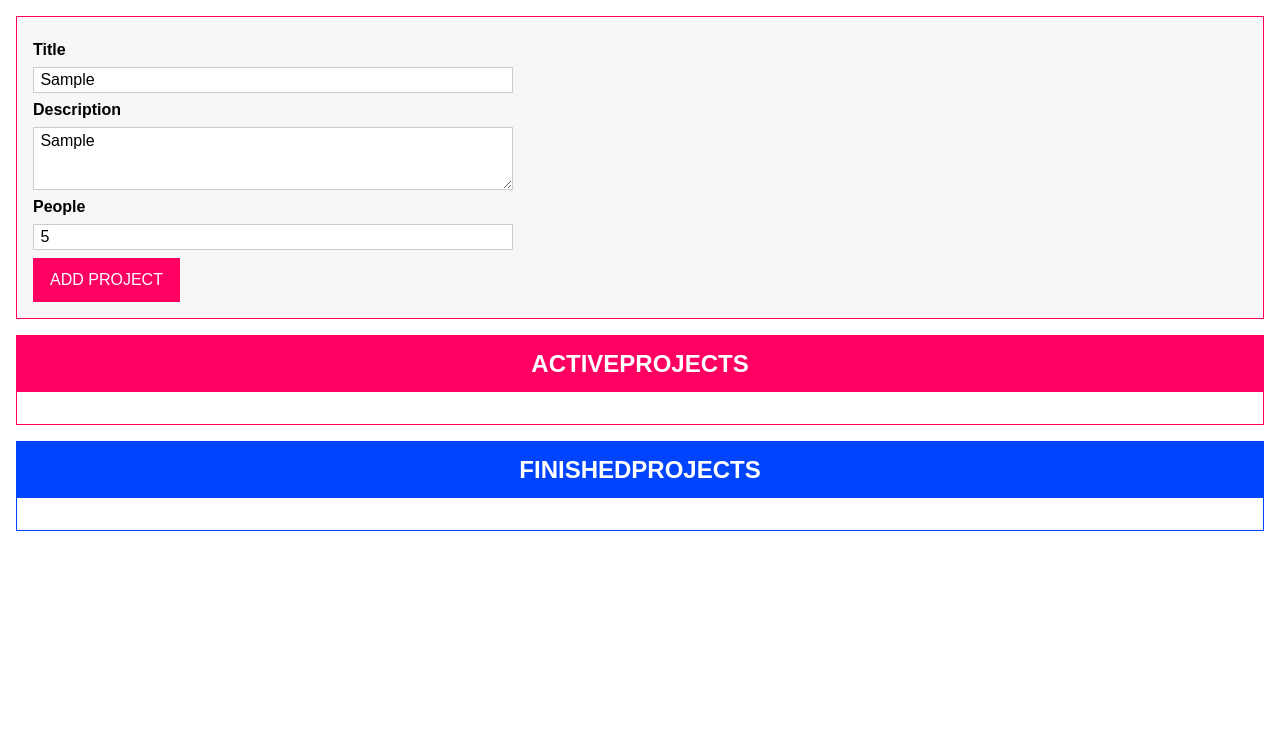
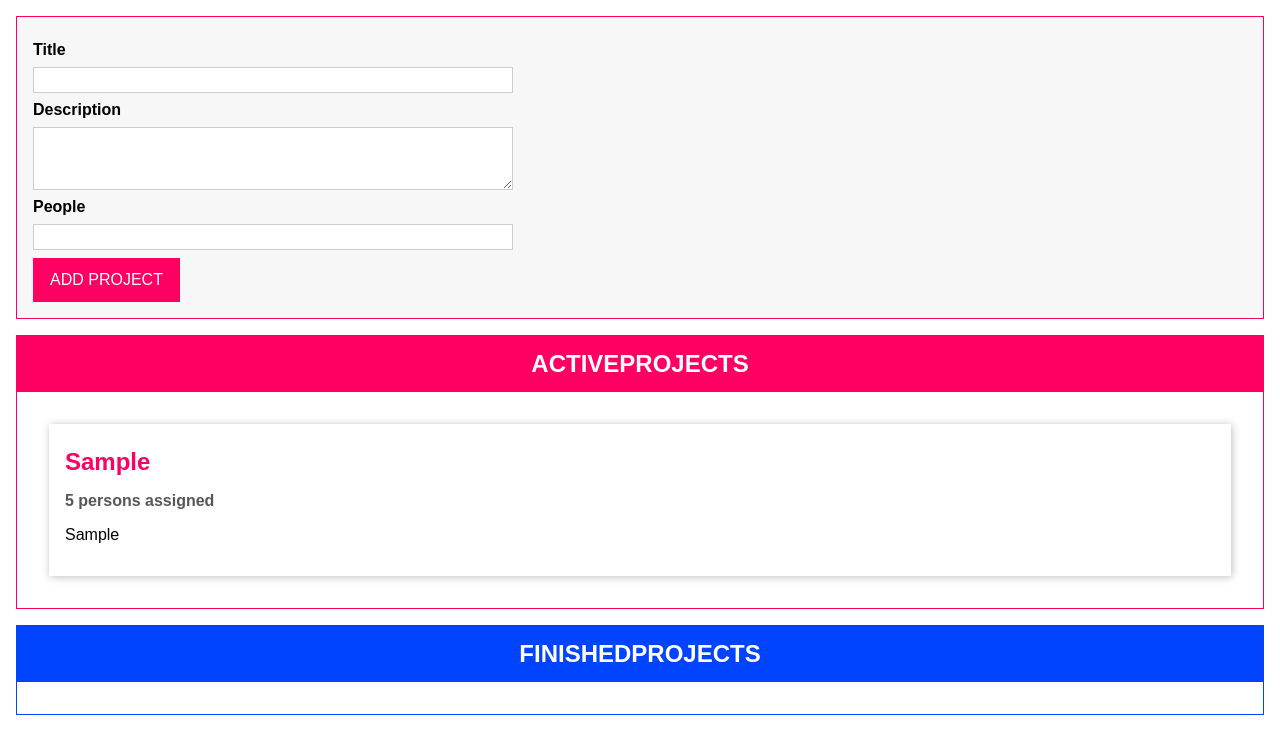
Before and after one commit to justine92415/Understanding-TypeScript, a website with bundled scripts: page index.html in a window 1280 px wide. Both pictures are taken after typing "Sample", "Sample", "5" into the empty fields and a click on the button "ADD PROJECT". Built offline with nearby package versions, Linux system fonts and the light colour scheme.

Commit message:
finished section 9

```diff
--- a/app.css
+++ b/app.css
@@ -91,6 +91,7 @@ button:active {
     box-shadow: 1px 1px 8px rgba(0, 0, 0, 0.26);
     padding: 1rem;
     margin: 1rem;
+    background: white;
 }
 
 .projects li h2 {
--- a/index.html
+++ b/index.html
@@ -1,5 +1,6 @@
 <!DOCTYPE html>
 <html lang="en">
+
 <head>
   <meta charset="UTF-8" />
   <meta name="viewport" content="width=device-width, initial-scale=1.0" />
@@ -8,6 +9,7 @@
   <link rel="stylesheet" href="app.css" />
   <script src="dist/app.js" defer></script>
 </head>
+
 <body>
   <template id="project-input">
     <form>
@@ -27,7 +29,11 @@
     </form>
   </template>
   <template id="single-project">
-      <li></li>
+    <li draggable="true">
+      <h2></h2>
+      <h3></h3>
+      <p></p>
+    </li>
   </template>
   <template id="project-list">
     <section class="projects">
@@ -39,4 +45,5 @@
   </template>
   <div id="app"></div>
 </body>
+
 </html>
--- a/src/app.ts
+++ b/src/app.ts
@@ -1,3 +1,15 @@
+// Drag & Drop Interfaces
+interface Draggable {
+    dragStartHandler(event: DragEvent): void;
+    dragEndHandler(event: DragEvent): void;
+}
+
+interface DragTarget {
+    dragOverHandler(event: DragEvent): void;
+    dropHandler(event: DragEvent): void;
+    dragLeaveHandler(event: DragEvent): void;
+}
+
 // Project Type
 enum ProjectStatus {
     Active,
@@ -14,13 +26,22 @@ class Project {
 }
 
 // Project State Management
-type Listener = (item: Project[]) => void;
-class ProjectState {
-    private listeners: Listener[] = [];
+type Listener<T> = (item: T[]) => void;
+
+class State<T> {
+    protected listeners: Listener<T>[] = [];
+
+    addListener(listenerFn: Listener<T>) {
+        this.listeners.push(listenerFn);
+    }
+}
+class ProjectState extends State<Project> {
     private projects: Project[] = [];
     private static instance: ProjectState;
 
-    private constructor() {}
+    private constructor() {
+        super();
+    }
 
     static getInstance() {
         if (this.instance) {
@@ -28,10 +49,6 @@ class ProjectState {
         }
         this.instance = new ProjectState();
         return this.instance;
-    }
-
-    addListener(listenerFn: Listener) {
-        this.listeners.push(listenerFn);
     }
 
     addProject(title: string, description: string, numOfPeople: number) {
@@ -43,6 +60,18 @@ class ProjectState {
             ProjectStatus.Active
         );
         this.projects.push(newProject);
+        this.updateListeners();
+    }
+
+    moveProject(projectId: string, newStatus: ProjectStatus) {
+        const project = this.projects.find((prj) => prj.id === projectId);
+        if (project && project.status !== newStatus) {
+            project.status = newStatus;
+            this.updateListeners();
+        }
+    }
+
+    private updateListeners() {
         for (const listenerFn of this.listeners) {
             listenerFn(this.projects.slice());
         }
@@ -75,7 +104,7 @@ function validate(validatableInput: Validatable) {
     ) {
         isValid =
             isValid &&
-            validatableInput.value.length > validatableInput.minLength;
+            validatableInput.value.length >= validatableInput.minLength;
     }
     if (
         validatableInput.maxLength != null &&
@@ -83,21 +112,21 @@ function validate(validatableInput: Validatable) {
     ) {
         isValid =
             isValid &&
-            validatableInput.value.length < validatableInput.maxLength;
+            validatableInput.value.length <= validatableInput.maxLength;
     }
 
     if (
         validatableInput.min != null &&
         typeof validatableInput.value === 'number'
     ) {
-        isValid = isValid && validatableInput.value > validatableInput.min;
+        isValid = isValid && validatableInput.value >= validatableInput.min;
     }
 
     if (
         validatableInput.max != null &&
         typeof validatableInput.value === 'number'
     ) {
-        isValid = isValid && validatableInput.value < validatableInput.max;
+        isValid = isValid && validatableInput.value <= validatableInput.max;
     }
     return isValid;
 }
@@ -114,29 +143,138 @@ function autobind(_: any, _2: string, descriptor: PropertyDescriptor) {
     return adjDescriptor;
 }
 
+// Component Base Class
+abstract class Component<T extends HTMLElement, U extends HTMLElement> {
+    templateElement: HTMLTemplateElement;
+    hostElement: T;
+    element: U;
 
-
-
-// ProjecyList Class
-class ProjectList {
-    templateElement: HTMLTemplateElement;
-    hostElement: HTMLDivElement;
-    element: HTMLElement;
-    assignedProjects: Project[];
-
-    constructor(private type: 'active' | 'finished') {
+    constructor(
+        templateId: string,
+        hostElement: string,
+        insertAtStart: boolean,
+        newElementId?: string
+    ) {
         this.templateElement = document.getElementById(
-            'project-list'
+            templateId
         )! as HTMLTemplateElement;
-        this.hostElement = document.getElementById('app')! as HTMLDivElement;
-        this.assignedProjects = [];
+        this.hostElement = document.getElementById(hostElement)! as T;
 
         const importNode = document.importNode(
             this.templateElement.content,
             true
         );
-        this.element = importNode.firstElementChild as HTMLElement;
-        this.element.id = `${this.type}-projects`;
+        this.element = importNode.firstElementChild as U;
+        if (newElementId) {
+            this.element.id = newElementId;
+        }
+
+        this.attach(insertAtStart);
+    }
+
+    private attach(insertAtBeginning: boolean) {
+        this.hostElement.insertAdjacentElement(
+            insertAtBeginning ? 'afterbegin' : 'beforeend',
+            this.element
+        );
+    }
+
+    abstract configure(): void;
+    abstract renderContent(): void;
+}
+
+// ProjectItem Class
+class ProjectItem
+    extends Component<HTMLUListElement, HTMLElement>
+    implements Draggable
+{
+    private project: Project;
+
+    get persons() {
+        if (this.project.people === 1) {
+            return '1 person';
+        } else {
+            return `${this.project.people} persons`;
+        }
+    }
+
+    constructor(hostId: string, project: Project) {
+        super('single-project', hostId, false, project.id);
+        this.project = project;
+
+        this.configure();
+        this.renderContent();
+    }
+
+    @autobind
+    dragStartHandler(event: DragEvent) {
+        event.dataTransfer!.setData('text/plain', this.project.id);
+        event.dataTransfer!.effectAllowed = 'move';
+    }
+
+    dragEndHandler(_: DragEvent) {
+        console.log('DragEnd');
+    }
+
+    configure() {
+        this.element.addEventListener('dragstart', this.dragStartHandler);
+        this.element.addEventListener('dragend', this.dragEndHandler);
+    }
+    renderContent() {
+        this.element.querySelector('h2')!.textContent = this.project.title;
+        this.element.querySelector('h3')!.textContent =
+            this.persons + ' assigned';
+        this.element.querySelector('p')!.textContent = this.project.description;
+    }
+}
+
+// ProjectList Class
+class ProjectList
+    extends Component<HTMLDivElement, HTMLElement>
+    implements DragTarget
+{
+    assignedProjects: Project[];
+
+    constructor(private type: 'active' | 'finished') {
+        super('project-list', 'app', false, `${type}-projects`);
+        this.assignedProjects = [];
+
+        this.configure();
+        this.renderContent();
+    }
+
+    @autobind
+    dragOverHandler(event: DragEvent) {
+        if (
+            event.dataTransfer &&
+            event.dataTransfer.types[0] === 'text/plain'
+        ) {
+            event.preventDefault();
+            const listEl = this.element.querySelector('ul')!;
+            listEl.classList.add('droppable');
+        }
+    }
+    @autobind
+    dragLeaveHandler(_: DragEvent) {
+        const listEl = this.element.querySelector('ul')!;
+        listEl.classList.remove('droppable');
+    }
+
+    @autobind
+    dropHandler(event: DragEvent) {
+        const prjId = event.dataTransfer!.getData('text/plain');
+        projectState.moveProject(
+            prjId,
+            this.type === 'active'
+                ? ProjectStatus.Active
+                : ProjectStatus.Finished
+        );
+    }
+
+    configure() {
+        this.element.addEventListener('dragover', this.dragOverHandler);
+        this.element.addEventListener('dragleave', this.dragLeaveHandler);
+        this.element.addEventListener('drop', this.dropHandler);
 
         projectState.addListener((projects: Project[]) => {
             const relevanProjects = projects.filter((prj) => {
@@ -148,9 +286,13 @@ class ProjectList {
             this.assignedProjects = relevanProjects;
             this.renderProjects();
         });
+    }
 
-        this.attach();
-        this.renderContent();
+    renderContent() {
+        const listId = `${this.type}-projects-list`;
+        this.element.querySelector('ul')!.id = listId;
+        this.element.querySelector('h2')!.textContent =
+            this.type.toUpperCase() + 'PROJECTS';
     }
 
     private renderProjects() {
@@ -161,44 +303,18 @@ class ProjectList {
         listEl.innerHTML = '';
 
         for (const prjItem of this.assignedProjects) {
-            const listItem = document.createElement('li');
-            listItem.textContent = prjItem.title;
-            listEl.appendChild(listItem);
+            new ProjectItem(this.element.querySelector('ul')!.id, prjItem);
         }
-    }
-
-    private renderContent() {
-        const listId = `${this.type}-projects-list`;
-        this.element.querySelector('ul')!.id = listId;
-        this.element.querySelector('h2')!.textContent =
-            this.type.toUpperCase() + 'PROJECTS';
-    }
-
-    private attach() {
-        this.hostElement.insertAdjacentElement('beforeend', this.element);
     }
 }
 
-class ProjectInput {
-    templateElement: HTMLTemplateElement;
-    hostElement: HTMLDivElement;
-    element: HTMLFormElement;
+class ProjectInput extends Component<HTMLDivElement, HTMLFormElement> {
     titleInputElement: HTMLInputElement;
     descriptionInputElement: HTMLInputElement;
     peopleInputElement: HTMLInputElement;
 
     constructor() {
-        this.templateElement = document.getElementById(
-            'project-input'
-        )! as HTMLTemplateElement;
-        this.hostElement = document.getElementById('app')! as HTMLDivElement;
-
-        const importNode = document.importNode(
-            this.templateElement.content,
-            true
-        );
-        this.element = importNode.firstElementChild as HTMLFormElement;
-        this.element.id = 'user-input';
+        super('project-input', 'app', true, 'user-input');
 
         this.titleInputElement = this.element.querySelector(
             '#title'
@@ -211,9 +327,11 @@ class ProjectInput {
         this.peopleInputElement = this.element.querySelector(
             '#people'
         ) as HTMLInputElement;
+        this.configure();
+    }
 
-        this.configure();
-        this.attach();
+    configure() {
+        this.element.addEventListener('submit', this.submitHandler);
     }
 
     private getherUserInput(): [string, string, number] | void {
@@ -266,13 +384,7 @@ class ProjectInput {
         }
     }
 
-    private configure() {
-        this.element.addEventListener('submit', this.submitHandler);
-    }
-
-    private attach() {
-        this.hostElement.insertAdjacentElement('afterbegin', this.element);
-    }
+    renderContent() {}
 }
 
 const prjInput = new ProjectInput();
--- a/tsconfig.json
+++ b/tsconfig.json
@@ -47,7 +47,7 @@
         // "declaration": true,                              /* Generate .d.ts files from TypeScript and JavaScript files in your project. */
         // "declarationMap": true,                           /* Create sourcemaps for d.ts files. */
         // "emitDeclarationOnly": true,                      /* Only output d.ts files and not JavaScript files. */
-        // "sourceMap": true,                                /* Create source map files for emitted JavaScript files. */
+        "sourceMap": true /* Create source map files for emitted JavaScript files. */,
         // "outFile": "./",                                  /* Specify a file that bundles all outputs into one JavaScript file. If 'declaration' is true, also designates a file that bundles all .d.ts output. */
         "outDir": "./dist" /* Specify an output folder for all emitted files. */,
         "removeComments": true /* Disable emitting comments. */,
```
Also changed, not shown: dist/app.js, 1 other file. Lines whose indentation alone changed are shown as unchanged.
